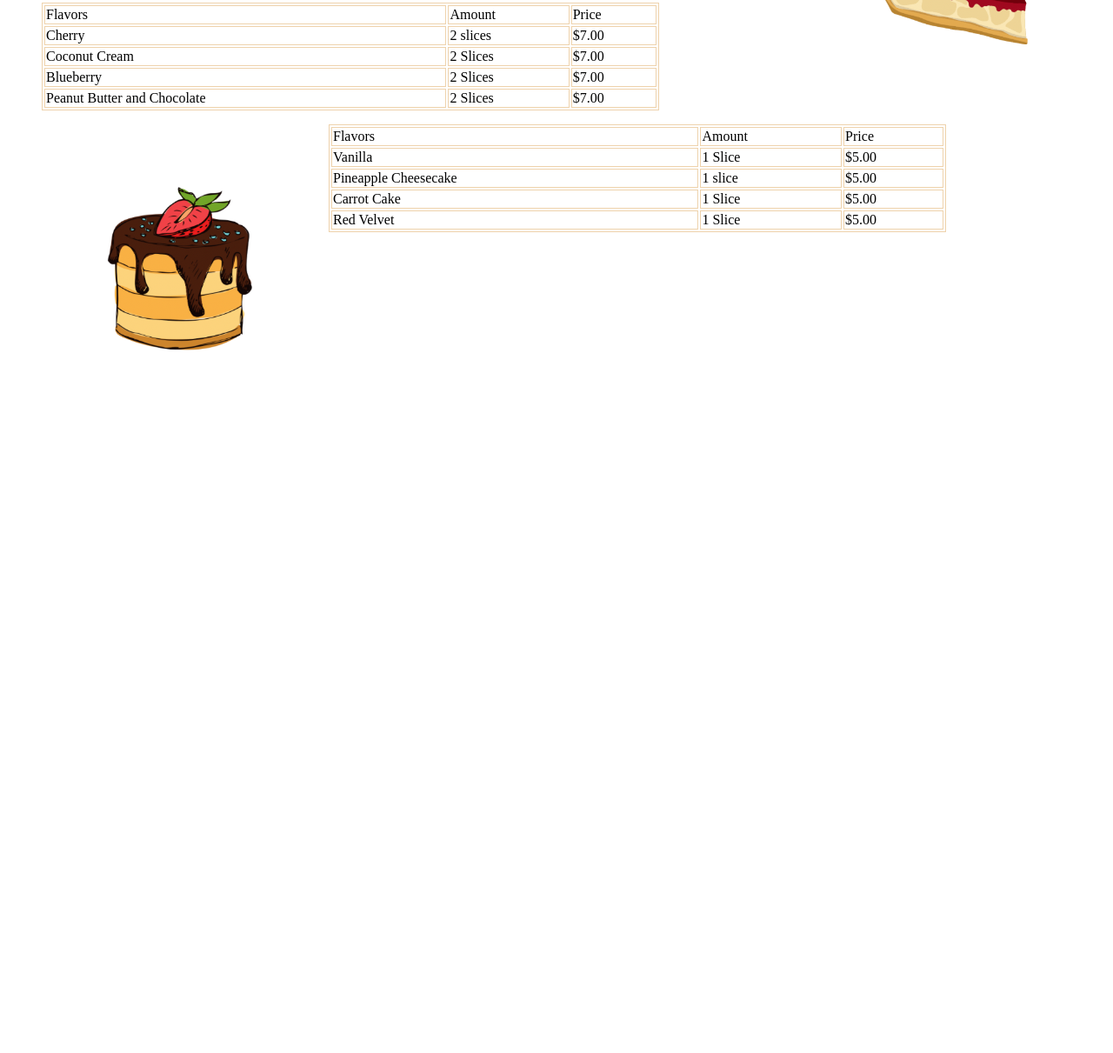
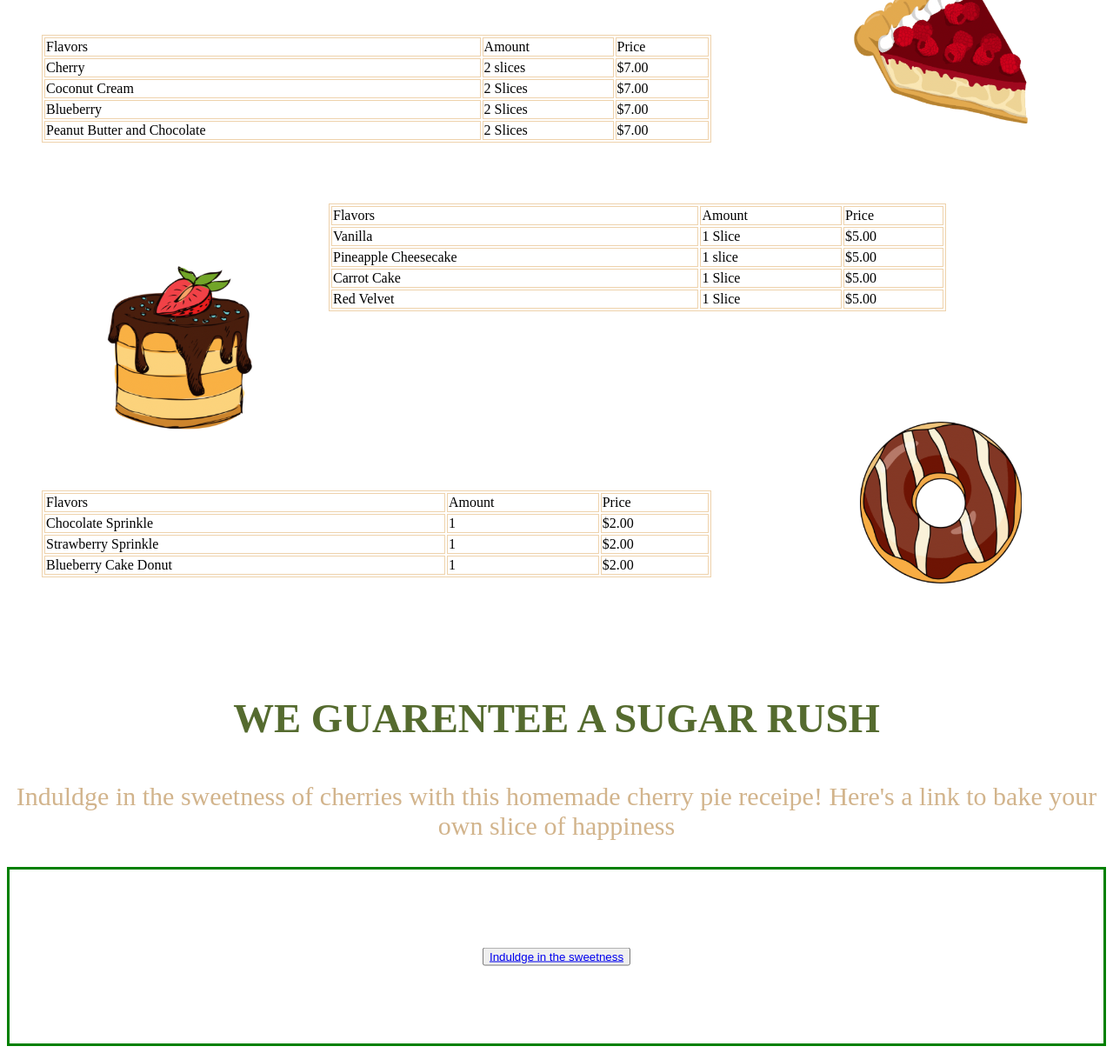
Before and after one commit to BrookeWaller0/IMED.HTML2, a plain HTML site: page index.html in a window 1280 px wide. Shown: the part 693-1904 px from the top of the page at 87% size. Before the commit the page ends 1166 px from the top, so only its background shows below. Drawn offline with Linux system fonts and the light colour scheme.

Commit message:
IMED,HTML2

```diff
--- a/index.html
+++ b/index.html
@@ -4,6 +4,21 @@
 <meta charset="UTF-8">
 <title>Brooke's HTMl Project 2 </title>
 	<style>
+
+.container {
+  height: 200px;
+  position: relative;
+  border: 3px solid green;
+}
+
+.center {
+  margin: 0;
+  position: absolute;
+  top: 50%;
+  left: 50%;
+  -ms-transform: translate(-50%, -50%);
+  transform: translate(-50%, -50%);
+}
 		<body> {background-color: antiquewhite;}
 		p {color: tan}
 		table, th, td {
@@ -16,16 +31,16 @@
 <body>
 <h1 style="text-align: center; font-size: 60px;color: darkolivegreen"> Whisk and Crumb Bakery CO.</h1>
 	<p style=" text-align: center;font-size:30px"> Baked Fresh Daily</p>
-	<h2 style="text-align: center"> <i> Menu </i></h2>
+	<h2 style="text-align: center; font-size: 40px"> <i> Menu </i></h2>
 	<br>
 <blockquote>
 	<br>
 	<br>
 	<br>
 	<br>
-	<table style="width:50%;">
+
+	<table style="width:65%;">
  <img src="Images/cupcake.png" alt="Cupcake with strawberry" width="330" height="330px" scr="cupcake.png" style="float:left">
-
 	<tr>
     <td>Flavors</td>
     <td>Amount</td>
@@ -56,8 +71,10 @@
 </blockquote>
 
 <blockquote>
-
-  <table style="width: 60%">
+	<br>
+	<br>
+	<br>
+  <table style="width: 65%">
 	<img src="Images/pie.png" alt="Cherry Pie" scr="pie.png" widith="300px" height="300" style="float: right">
 
 
@@ -91,6 +108,9 @@
 	</table>
 	</blockquote>
 	<blockquote>
+		<br>
+		<br>
+		<br>
 	<table style="width: 60%">
 	<img src="Images/cake.png" alt="cake with starwberries on top" width="330" height="330px" scr="cupcake.png" style="float:left">
 	<tr>
@@ -121,6 +141,33 @@
 	</table>
 </blockquote>
 
+	<blockquote>
+	<br>
+		<br>
+		<br>
+	<table style="width: 65%">
+		<img src="Images/donut.png" alt="Chocolate Donut" style= "width:300px;height: 300px; float: right">
+		<tr>
+		<td> Flavors</td>
+			<td> Amount</td>
+			<td> Price</td>
+		</tr>
+	<tr>
+		<td> Chocolate Sprinkle</td>
+		<td> 1 </td>
+		<td> $2.00</td>
+		</tr>
+
+	<tr>
+		<td>Strawberry Sprinkle</td>
+		<td> 1 </td>
+		<td> $2.00</td>
+		</tr>
+	<tr>
+		<td> Blueberry Cake Donut</td>
+		<td> 1</td>
+		<td> $2.00 </td>
+		</tr>
 
 
 
@@ -128,8 +175,23 @@
 
 
 
+		</table>
+	</blockquote>
 
 
+	<br>
+	<br>
+	<br>
+	<br>
+ <strong style="font-size: 40px;text-align: center;color: darkolivegreen"> <h3>WE GUARENTEE A SUGAR RUSH </h3> </strong>
+
+	<p style="text-align:center;font-size: 30px"> Induldge in the sweetness of cherries with this homemade cherry pie receipe! Here's a link to bake your own slice of happiness </p>
+
+<div class="container">
+  <div class="center">
+<button> <a href=https://sallysbakingaddiction.com/cherry-pie"> Induldge in the sweetness </button>
+	</div>
+</div>
 
 
 
```
Also changed, not shown: Images/donut.png (added).
